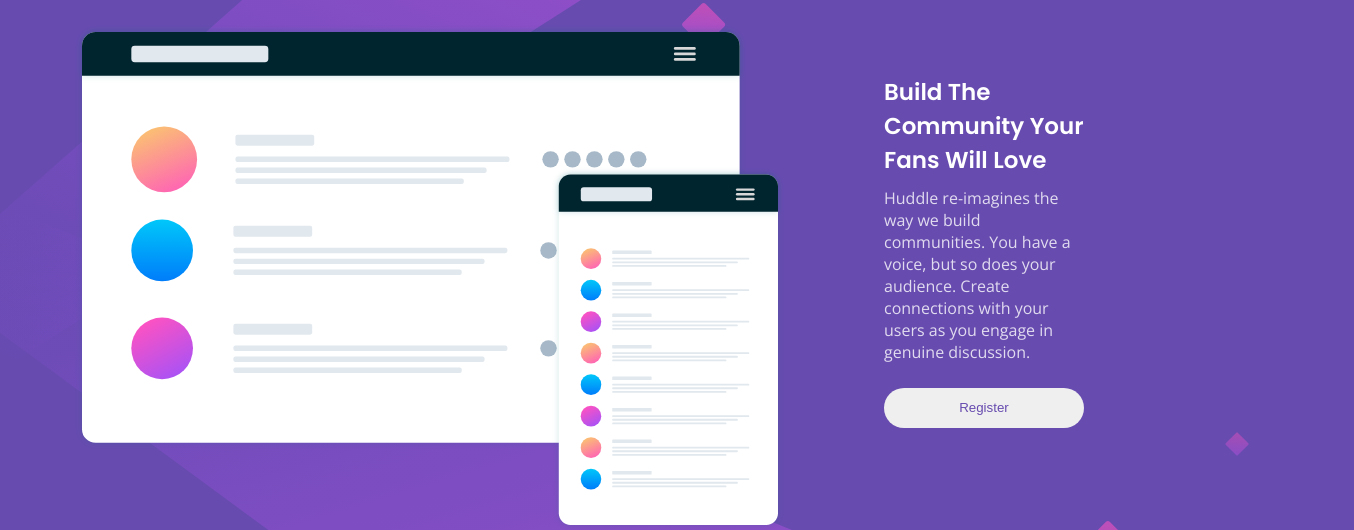
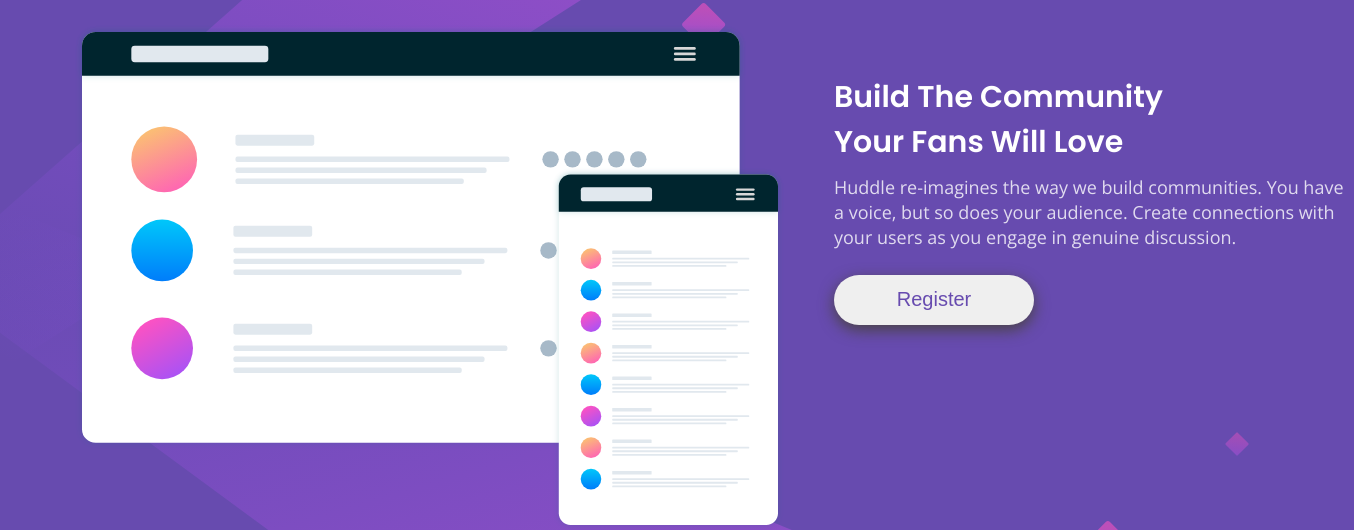
Before and after one commit to front-end963/huddle-landing-page-with-single-introductory-section, a plain HTML site: page index.html in a window 1280 px wide. Shown: the part 162-692 px from the top of the page, 1354 px wide, since content can reach past the window. Drawn offline with nearby package versions, Linux system fonts and the light colour scheme.

Commit message:
Update style.css

```diff
--- a/style.css
+++ b/style.css
@@ -67,6 +67,7 @@
     border-radius: 50px;
     color: var(--Violet);
     margin-top: 25px;
+    box-shadow: 0 5px 15px rgb(73, 67, 67);
 }
 
 #social-media {
@@ -127,7 +128,7 @@
 
     #description {
         text-align: start;
-        margin-left: 100px;
+        margin-left: 50px;
     }
 
     section img {
@@ -145,4 +146,20 @@
         height: 35px;
     }
 
+    h1 {
+        width: 200%;
+        font-size: 30px;
+    }
+
+    p {
+        width: 260%;
+        font-size: 18px;
+        line-height: 25px;
+    }
+
+    button {
+        height: 50px;
+        font-size: 20px;
+    }
+
 }
```
